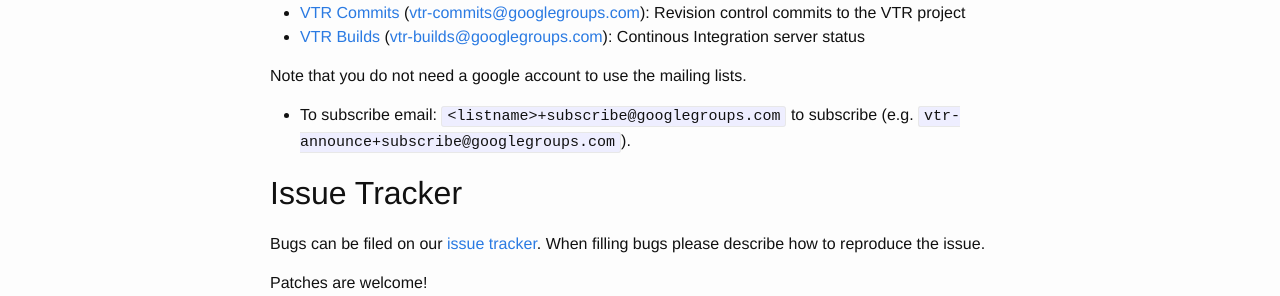
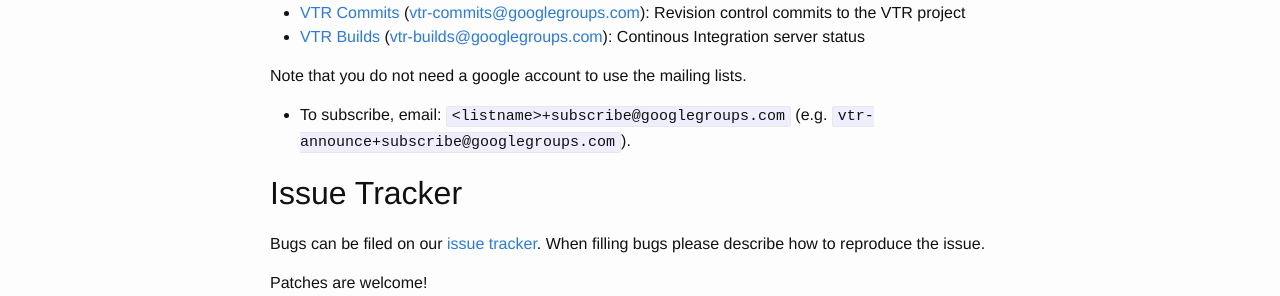
Before and after one commit to verilog-to-routing/verilog-to-routing.github.io, a Jekyll site: the page built from _pages/contact.md, in a window 1280 px wide. Shown: the part 337-633 px from the top of the page. Built offline with Jekyll 4.4.1, drawn with Linux system fonts in a browser that asks for light colours.

Commit message:
Fix typo

```diff
--- a/_pages/contact.md
+++ b/_pages/contact.md
@@ -18,7 +18,7 @@
 
 Note that you do not need a google account to use the mailing lists.
 
-* To subscribe email: `<listname>+subscribe@googlegroups.com` to subscribe (e.g. `vtr-announce+subscribe@googlegroups.com`).
+* To subscribe, email: `<listname>+subscribe@googlegroups.com` (e.g. `vtr-announce+subscribe@googlegroups.com`).
 
 Issue Tracker
 -------------
```
